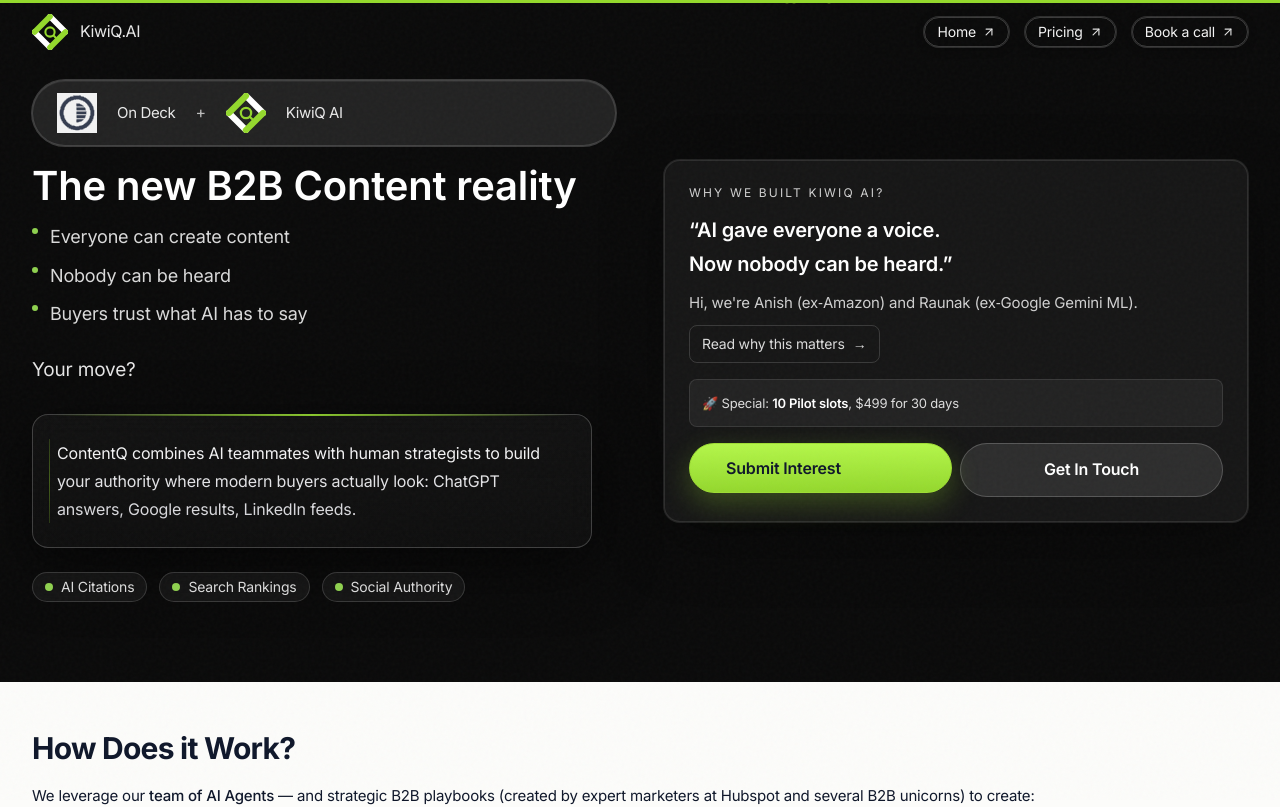
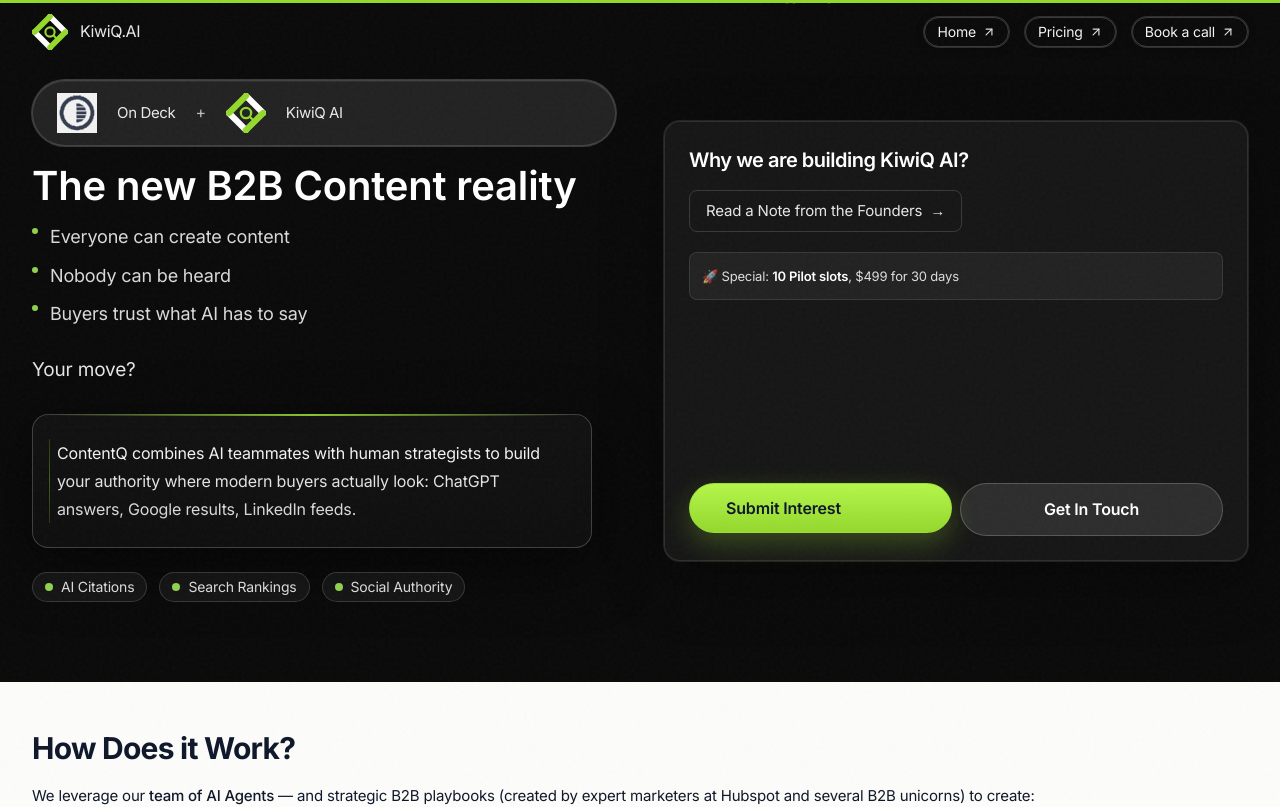
Before and after one commit to trequartist/contentq-lp-v1, a Next.js app: page /odf in a window 1280 px wide. Shown: the top 807 px of the page. Built offline with nearby package versions, Linux system fonts and the light colour scheme.

Commit message:
odf(hero-right): taller collapsed card, concise title, new founder note trigger; keep special and CTAs

```diff
--- a/components/odf/OdfHeroFresh.tsx
+++ b/components/odf/OdfHeroFresh.tsx
@@ -84,28 +84,24 @@ export default function OdfHeroFresh(): JSX.Element {
 
             {/* RIGHT PANEL (Collapsed card) */}
             <div className="flex flex-col justify-center">
-              <div className="relative rounded-2xl border border-white/10 bg-white/5 p-6 shadow-[0_20px_60px_rgba(0,0,0,0.35)] ring-1 ring-white/10">
-                <p className="text-xs tracking-[0.18em] text-white/80 uppercase">WHY WE BUILT KIWIQ AI?</p>
-                <blockquote className="mt-3 text-[18px] md:text-[20px] font-semibold text-white">
-                  “AI gave everyone a voice.<br />Now nobody can be heard.”
-                </blockquote>
-                <p className="mt-3 text-sm md:text-[15px] text-white/80">
-                  Hi, we&apos;re Anish (ex‑Amazon) and Raunak (ex‑Google Gemini ML).
-                </p>
-                <button
-                  aria-label="Read why this matters"
-                  onClick={() => setNoteOpen(true)}
-                  className="mt-3 inline-flex items-center gap-2 rounded-lg border border-white/15 bg-white/8 px-3 py-2 text-sm text-white/85 hover:text-white transition-all hover:shadow-[0_0_0_2px_rgba(255,255,255,0.08)]"
-                >
-                  Read why this matters
-                  <span className="inline-block transition-transform group-hover:translate-x-0.5">→</span>
-                </button>
+              <div className="relative rounded-2xl border border-white/10 bg-white/5 p-6 shadow-[0_20px_60px_rgba(0,0,0,0.35)] ring-1 ring-white/10 min-h-[380px] md:min-h-[440px] flex flex-col">
+                <h3 className="text-lg md:text-xl font-semibold tracking-tight text-white">Why we are building KiwiQ AI?</h3>
+                <div className="mt-4">
+                  <button
+                    aria-label="Read a Note from the Founders"
+                    onClick={() => setNoteOpen(true)}
+                    className="inline-flex items-center gap-2 rounded-lg border border-white/15 bg-white/8 px-4 py-2.5 text-sm md:text-[15px] text-white/90 hover:text-white transition-all hover:shadow-[0_0_0_2px_rgba(255,255,255,0.08)]"
+                  >
+                    Read a Note from the Founders
+                    <span className="inline-block">→</span>
+                  </button>
+                </div>
 
-                <div className="mt-4 rounded-lg border border-white/10 bg-white/5 p-3 text-[13px] text-white/85">
+                <div className="mt-5 rounded-lg border border-white/10 bg-white/5 p-3 text-[13px] text-white/85">
                   🚀 Special: <span className="font-semibold text-white">10 Pilot slots</span>, $499 for 30 days
                 </div>
 
-                <div className="mt-4 grid grid-cols-1 sm:grid-cols-2 gap-2">
+                <div className="mt-auto pt-4 grid grid-cols-1 sm:grid-cols-2 gap-2">
                   <PrimaryCTA
                     href="https://form.typeform.com/to/dub8wybg"
                     label="Submit Interest"
```
